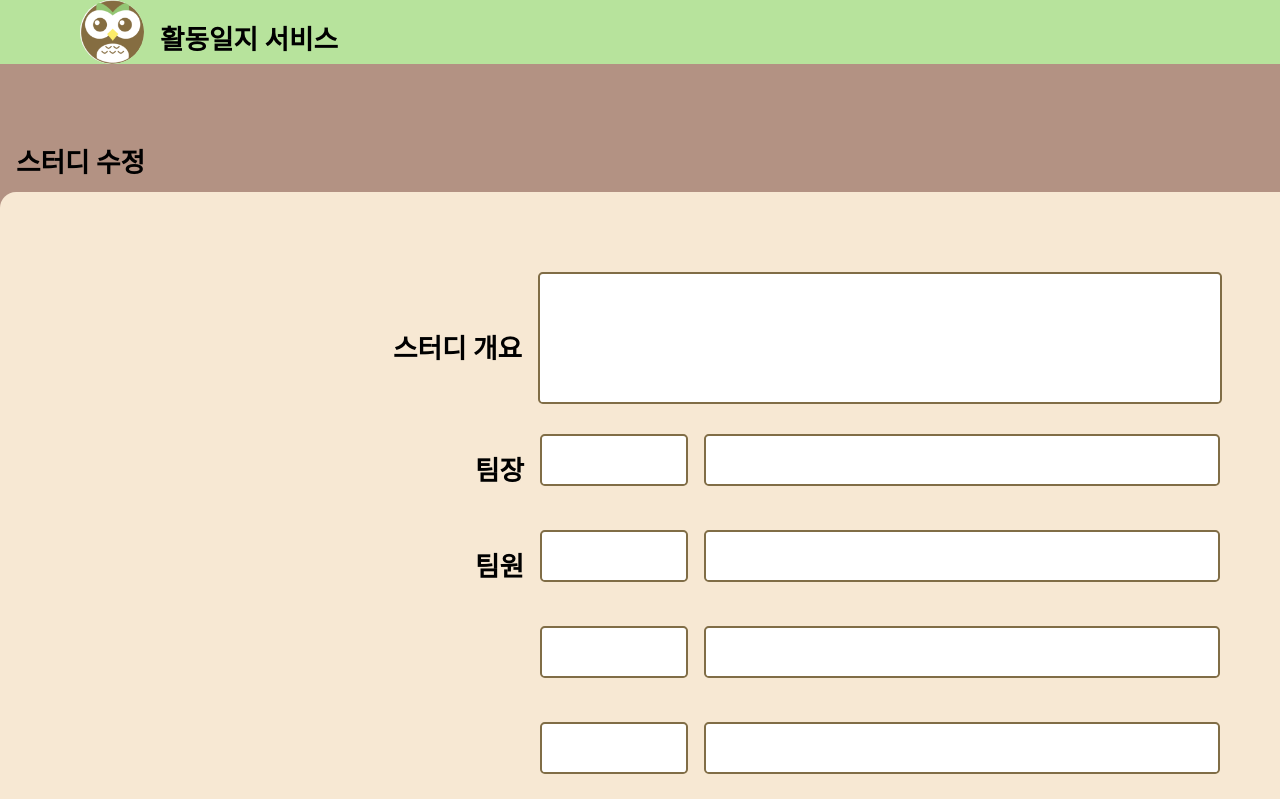
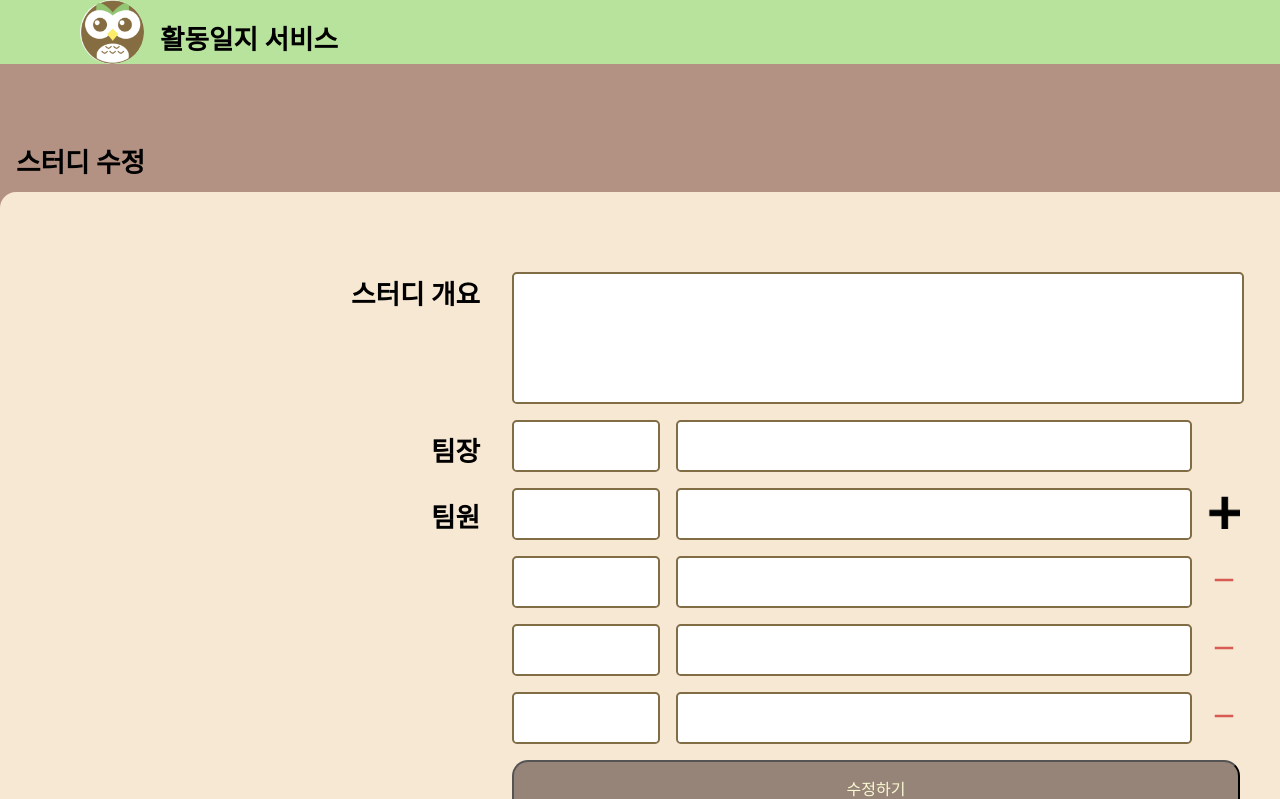
Before and after one commit to C-B-U/owl-forest, a React (Create React App) app in the folder frontend/: page /StudyCrew in a window 1280 px wide. Shown: the top 799 px of the page. Built offline with nearby package versions, Linux system fonts and the light colour scheme.

Commit message:
refactor/#45/디자인을 위한 리펙터링

```diff
--- a/frontend/src/Pages/AL_Pages/StudyCrew.jsx
+++ b/frontend/src/Pages/AL_Pages/StudyCrew.jsx
@@ -6,6 +6,7 @@ import Logo10 from '../../Image/Logo10.png';
 import Input from '../../Components/Input';
 import Btn from '../../Components/Btn';
 import Plus from '../../Image/PlusButton.png';
+import Minus from '../../Image/MinusButton.png';
 // import Scroll from '../../Components/Scroll';
 
 const HeaderWrapper = styled.div`
@@ -38,8 +39,8 @@ const MainWrap = styled.div`
   display: inline-block;
   background-color: ${palette('PsCocoa', 0)};
   background-size: cover;
-  width: 100%;
-  height: 100%;
+  width: 100vw;
+  height: 100vh;
   text-align: center;
 `;
 
@@ -52,27 +53,35 @@ const OutLine = styled.div`
   width: 100rem;
   height: 40rem;
   border-radius: 1rem;
-  margin: auto;
+  /* margin: auto; */
   padding: 4rem;
   background-color: ${palette('PsLightBrown')};
   display: inline-block;
   text-align: center;
 `;
 
-// const Study = styled.div`
-//   display: flex;
-// `;
-
-const Member = styled.div`
-  margin: 0.2rem;
-`;
-
+/** 블럭 간격 조절 */
 const StudyIndex = styled.div`
   display: flex;
   margin: 1rem;
   margin-right: 10rem;
-  align-items: center;
+`;
+
+const BtnWrap = styled.div`
+  display: flex;
+  margin-left: 1rem;
+`;
+
+const Team = styled.div`
+  display: flex;
   justify-content: center;
+`;
+
+const WordWrap = styled.div`
+  display: inline-block;
+`;
+const BlockWrap = styled.div`
+  display: inline-block;
 `;
 
 const StudyHeader = styled.header`
@@ -86,11 +95,38 @@ const StudyHeader = styled.header`
   justify-content: left;
   display: flex;
 `;
-
-const Studylist = styled.header`
+/** 스터디 개요 */
+const StudySummary = styled.header`
   width: 10rem;
   height: 4rem;
-  margin-top: 1rem;
+  margin-top: 0.3rem;
+  margin-bottom: 5.8rem;
+  margin-right: 1rem;
+  font-size: 20pt;
+  font-weight: bold;
+  align-items: center;
+  justify-content: right;
+  display: flex;
+`;
+
+/** 팀장 */
+const StudyLeader = styled.header`
+  width: 10rem;
+  height: 4rem;
+  /* margin-top: 1rem; */
+  margin-right: 1rem;
+  font-size: 20pt;
+  font-weight: bold;
+  align-items: center;
+  justify-content: right;
+  display: flex;
+`;
+
+/** 팀원 */
+const StudyMember = styled.header`
+  width: 10rem;
+  height: 4rem;
+  margin-top: 0.1rem;
   margin-right: 1rem;
   font-size: 20pt;
   font-weight: bold;
@@ -101,6 +137,18 @@ const Studylist = styled.header`
 
 const PlusBtn = styled.button`
   background-image: url(${Plus});
+  background-repeat: no-repeat;
+  background-position: center;
+  background-size: 2rem;
+  background-color: ${palette('PsLightBrown')};
+  border: 0em;
+  width: 3rem;
+  height: 3rem;
+  margin-left: 0.5rem;
+`;
+
+const MinusBtn = styled.button`
+  background-image: url(${Minus});
   background-repeat: no-repeat;
   background-position: center;
   background-size: 2rem;
@@ -123,48 +171,79 @@ function StudyCrew() {
           <StudyWrap>
             <StudyHeader>스터디 수정</StudyHeader>
             <OutLine>
-              {/* <Study> */}
+              <Team>
+                {/* 글씨 블럭 */}
+                <WordWrap>
+                  <StudySummary>스터디 개요</StudySummary>
+                  <StudyLeader>팀장</StudyLeader>
+                  <StudyMember>팀원</StudyMember>
+                </WordWrap>
+
+                {/* 블럭 */}
+                <BlockWrap>
                   <StudyIndex>
-                <Studylist>스터디 개요</Studylist>
-                <Input width={'40.5rem'} height={'8rem'} />
+                    {/* 스터디 개요 작성 */}
+                    <Input width={'43.5rem'} height={'8rem'} />
                   </StudyIndex>
-              <Member>
                   <StudyIndex>
-                  <Studylist>팀장</Studylist>
-                  <Input width={'7rem'} height={'3rem'} margin={'0 1rem 0 0'} />
+                    {/* 팀장 작성 */}
+                    <Input
+                      width={'7rem'}
+                      height={'3rem'}
+                      margin={'0 1rem 0 0'}
+                    />
                     <Input width={'30rem'} height={'3rem'} />
                   </StudyIndex>
                   <StudyIndex>
-                  <Studylist>팀원</Studylist>
-                  <Input width={'7rem'} height={'3rem'} margin={'0 1rem 0 0'} />
+                    {/* 팀원작성 */}
+                    <Input
+                      width={'7rem'}
+                      height={'3rem'}
+                      margin={'0 1rem 0 0'}
+                    />
                     <Input width={'30rem'} height={'3rem'} />
-                  {/* <PlusBtn></PlusBtn> */}
+                    <PlusBtn></PlusBtn>
                   </StudyIndex>
                   <StudyIndex>
-                  <Studylist></Studylist>
-                  <Input width={'7rem'} height={'3rem'} margin={'0 1rem 0 0'} />
+                    <Input
+                      width={'7rem'}
+                      height={'3rem'}
+                      margin={'0 1rem 0 0'}
+                    />
                     <Input width={'30rem'} height={'3rem'} />
+                    <MinusBtn></MinusBtn>
                   </StudyIndex>
                   <StudyIndex>
-                  <Studylist></Studylist>
-                  <Input width={'7rem'} height={'3rem'} margin={'0 1rem 0 0'} />
+                    <Input
+                      width={'7rem'}
+                      height={'3rem'}
+                      margin={'0 1rem 0 0'}
+                    />
                     <Input width={'30rem'} height={'3rem'} />
+                    <MinusBtn></MinusBtn>
                   </StudyIndex>
                   <StudyIndex>
-                  <Studylist></Studylist>
-                  <Input width={'7rem'} height={'3rem'} margin={'0 1rem 0 0'} />
+                    <Input
+                      width={'7rem'}
+                      height={'3rem'}
+                      margin={'0 1rem 0 0'}
+                    />
                     <Input width={'30rem'} height={'3rem'} />
+                    <MinusBtn></MinusBtn>
                   </StudyIndex>
-              </Member>
-              {/* </Study> */}
-              <PlusBtn></PlusBtn>
+
+                  {/* 버튼 */}
+                  <BtnWrap>
                     <Btn
                       background={palette('PsBtn')}
                       color={palette('PsYellow')}
-                width={'50rem'}
+                      width={'45.5rem'}
                       height={'3.5rem'}
                       name={'수정하기'}
                     />
+                  </BtnWrap>
+                </BlockWrap>
+              </Team>
             </OutLine>
           </StudyWrap>
         </MainWrap>
```
Also changed, not shown: frontend/src/Image/MinusButton.png (added), 1 other file (tests, documents, lock files or other folders). Lines whose indentation alone changed are shown as unchanged.
